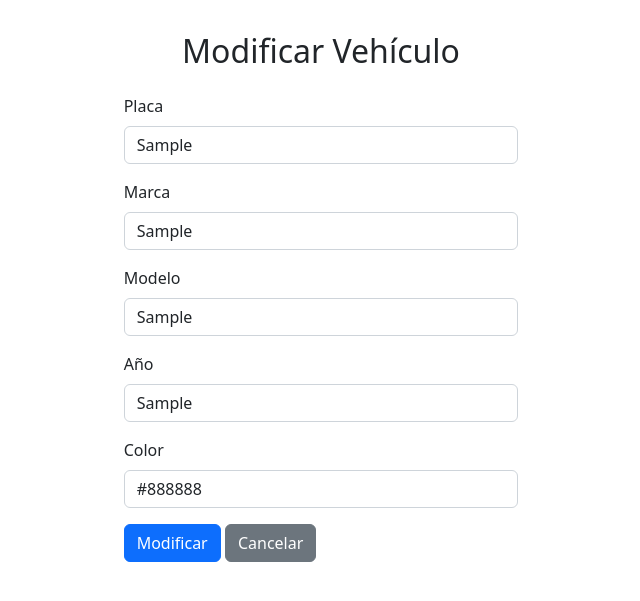
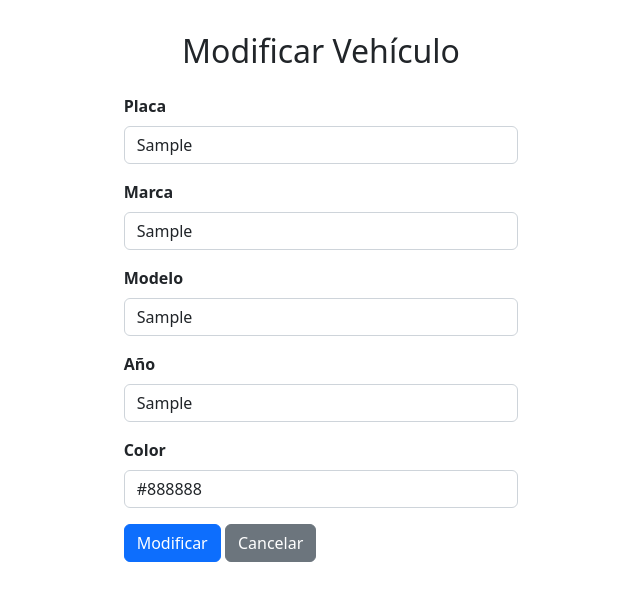
Before and after one commit to jagallegos4/CRUD-PHP, a PHP site: the page made by view/view_modificar.php in a window 1280 px wide. Shown: the top 601 px of the page, without its empty margins (319-959 px from the left). Run offline with PHP 8.4, Linux system fonts and the light colour scheme; tables that the repository leaves empty or names only in its code hold one stand-in row (values such as "Sample post").

Commit message:
cambios finales

```diff
--- a/js/codigo.js
+++ b/js/codigo.js
@@ -2,3 +2,8 @@ if (window.history.replaceState) {
     window.history.replaceState(null,null,window.location.href)
 
 }
+
+function eliminar(){
+    var respuesta = confirm("Estas seguro de que quieres eliminar el vehiculo?");
+    return respuesta;
+}
--- a/view/view_modificar.php
+++ b/view/view_modificar.php
@@ -23,32 +23,32 @@ $sql=$conexion->query("select * from carros where placa='$id'");
             include "../controller/cont_modificar.php";
             while($datos=$sql->fetch_object()){?>
                 <div class="mb-3">
-                <label for="inPutPlaca" class="form-label">Placa</label>
+                <label for="inPutPlaca" class="form-label"><b>Placa</b></label>
                 <input type="text" class="form-control" id="inPutPlaca" name="placa" value="<?= $datos->placa ?>">
 
             </div>
             <div class="mb-3">
-                <label for="inOutMarca" class="form-label">Marca</label>
+                <label for="inOutMarca" class="form-label"><b>Marca</b></label>
                 <input type="text" class="form-control" id="inOutMarca" name="marca" value="<?= $datos->marca ?>">
             </div>
             <div class="mb-3">
-                <label for="inPutPlaca" class="form-label">Modelo</label>
+                <label for="inPutPlaca" class="form-label"><b>Modelo</b></label>
                 <input type="text" class="form-control" id="inPutPlaca" name="modelo" value="<?= $datos->modelo ?>">
 
             </div>
             <div class="mb-3">
-                <label for="inOutMarca" class="form-label">Año</label>
+                <label for="inOutMarca" class="form-label"><b>Año</b></label>
                 <input type="text" class="form-control" id="inOutMarca" name="anio" value="<?= $datos->anio ?>">
             </div>
             <div class="mb-3">
-                <label for="inPutPlaca" class="form-label">Color</label>
+                <label for="inPutPlaca" class="form-label"><b>Color</b></label>
                 <input type="text" class="form-control" id="inPutPlaca" name="color" value="<?= $datos->color ?>">
 
             </div>
             <?php
             }?>
             <button type="submit" class="btn btn-primary" name="btnModificar" value="ok">Modificar</button>
-            <button type="submit" class="btn btn-secondary">Cancelar</button>
+            <a type="button" href="../index.php" class="btn btn-secondary">Cancelar</a>
         </form>
     </div>
     <script src="https://cdn.jsdelivr.net/npm/bootstrap@5.2.3/dist/js/bootstrap.bundle.min.js" integrity="sha384-kenU1KFdBIe4zVF0s0G1M5b4hcpxyD9F7jL+jjXkk+Q2h455rYXK/7HAuoJl+0I4" crossorigin="anonymous">
```
